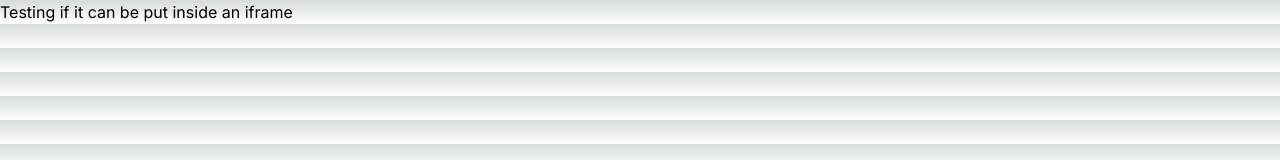
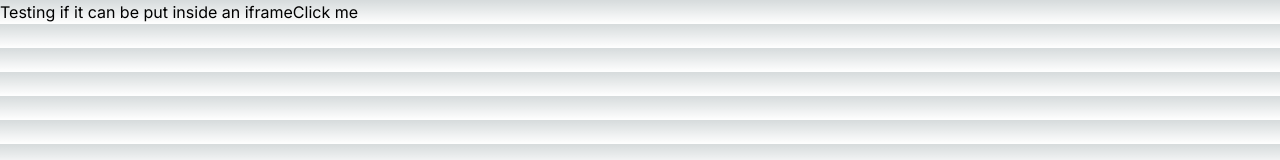
Before and after one commit to JethroBaring/redirection, a Next.js app: page / in a window 1280 px wide. Shown: the top 160 px of the page. Built offline with nearby package versions, Linux system fonts and the light colour scheme.

Commit message:
testing HSTS

```diff
--- a/app/page.tsx
+++ b/app/page.tsx
@@ -4,6 +4,8 @@ export default function Home() {
   return (
     <div>
       Testing if it can be put inside an iframe
+      <Link href={'http://tesdasdasdt.com'}>Click me</Link>
     </div>
+
   );
 }
```
